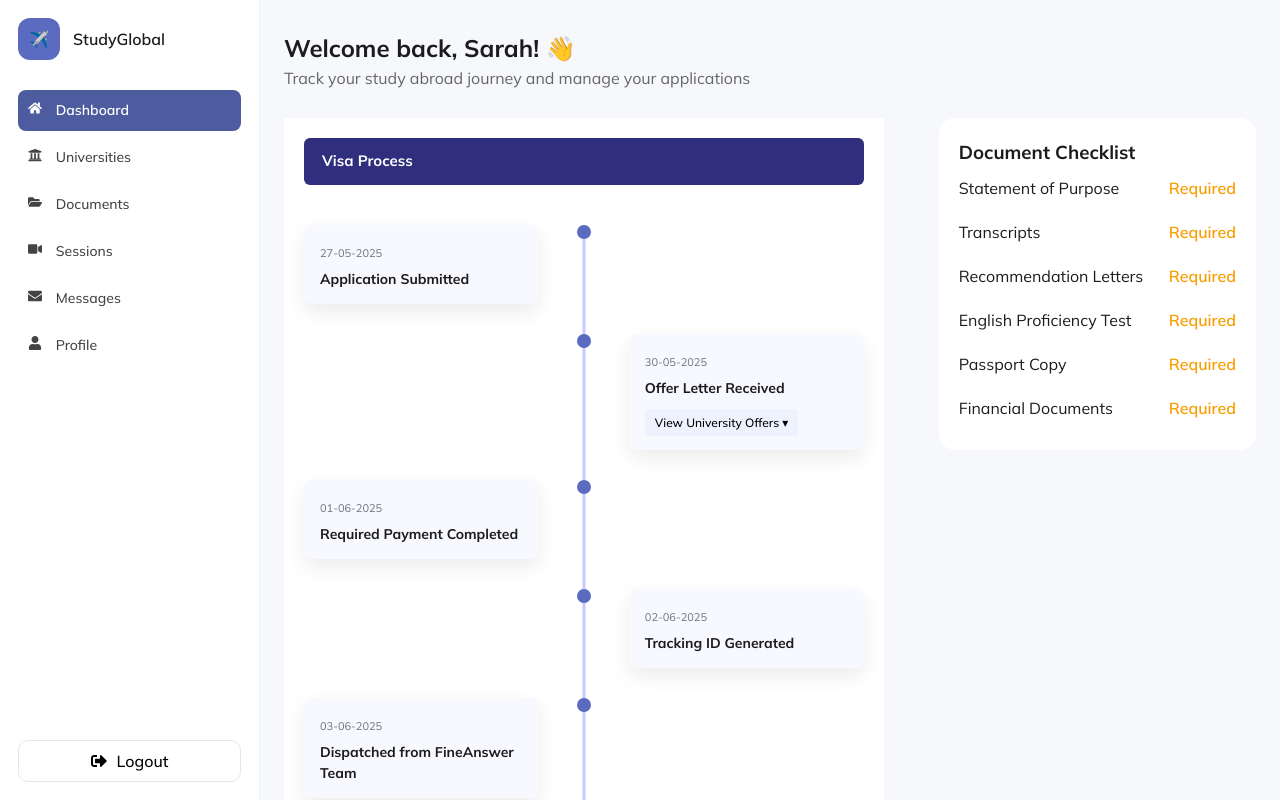
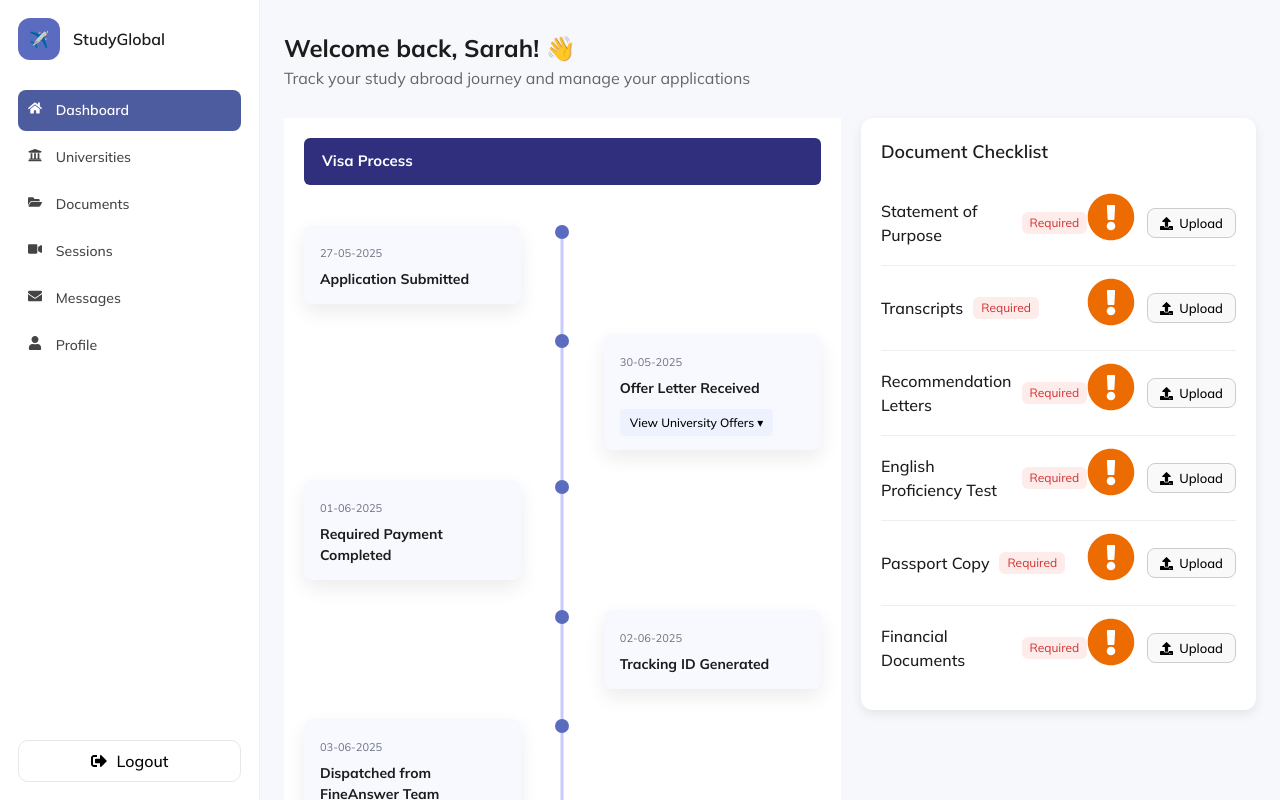
Before and after one commit to farheentrisha/FineAnswer, a React (Vite) app in the folder client/: page /dashboard in a window 1280 px wide. Built offline with nearby package versions, Linux system fonts and the light colour scheme; a web font is replaced by a local one.

Commit message:
document checklist

```diff
--- a/client/src/App.jsx
+++ b/client/src/App.jsx
@@ -8,6 +8,7 @@ import Register from "./RegisterPage";
 import DashboardLayout from "./pages/DashboardLayout";
 import DashboardHome from "./pages/DashboardHome";
 import Universities from "./pages/Universities";
+import DocumentChecklist from "./pages/DocumentChecklist";
 
 import "./App.css";
 
@@ -45,6 +46,7 @@ export default function App() {
   <Route path="/dashboard" element={<DashboardLayout />}>
     <Route index element={<DashboardHome />} />
     <Route path="universities" element={<Universities />} />
+     <Route path="documentchecklist" element={<DocumentChecklist />} />
   </Route>
 </Routes>
     </Router>
--- a/client/src/components/Sidebar.jsx
+++ b/client/src/components/Sidebar.jsx
@@ -31,7 +31,7 @@ export default function Sidebar() {
           <FaUniversity /> <span>Universities</span>
         </NavLink>
 
-        <NavLink to="/documents">
+        <NavLink to="/dashboard/documentchecklist">
           <FaFolderOpen /> <span>Documents</span>
         </NavLink>
 
--- /dev/null
+++ b/client/src/css/documentChecklist.css
@@ -0,0 +1,76 @@
+.document-card {
+  background: #ffffff;
+  padding: 20px;
+  border-radius: 12px;
+  box-shadow: 0 4px 12px rgba(0, 0, 0, 0.08);
+}
+
+.document-card h3 {
+  margin-bottom: 16px;
+  font-size: 18px;
+  font-weight: 600;
+}
+
+.document-row {
+  display: flex;
+  justify-content: space-between;
+  align-items: center;
+  padding: 12px 0;
+  border-bottom: 1px solid #eee;
+}
+
+.document-row:last-child {
+  border-bottom: none;
+}
+
+.doc-info {
+  display: flex;
+  gap: 10px;
+  align-items: center;
+}
+
+.doc-name {
+  font-weight: 500;
+}
+
+.required-tag {
+  font-size: 12px;
+  color: #d32f2f;
+  background: #fdecea;
+  padding: 2px 8px;
+  border-radius: 6px;
+}
+
+.doc-actions {
+  display: flex;
+  align-items: center;
+  gap: 12px;
+}
+
+.icon {
+  font-size: 18px;
+}
+
+.icon.success {
+  color: #2e7d32;
+}
+
+.icon.warning {
+  color: #ed6c02;
+}
+
+.upload-btn {
+  display: flex;
+  align-items: center;
+  gap: 6px;
+  padding: 6px 12px;
+  border: 1px solid #ccc;
+  background: #f9f9f9;
+  border-radius: 8px;
+  cursor: pointer;
+  font-size: 13px;
+}
+
+.upload-btn:hover {
+  background: #eee;
+}
--- a/client/src/pages/DashboardHome.jsx
+++ b/client/src/pages/DashboardHome.jsx
@@ -1,5 +1,4 @@
 import ProgressTracker from "../components/ProgressTracker";
-import EligibilityCard from "../components/EligibilityCard";
 import DocumentChecklist from "./DocumentChecklist";
 
 export default function DashboardHome() {
--- a/client/src/pages/DocumentChecklist.jsx
+++ b/client/src/pages/DocumentChecklist.jsx
@@ -1,21 +1,52 @@
-const docs = [
-  "Statement of Purpose",
-  "Transcripts",
-  "Recommendation Letters",
-  "English Proficiency Test",
-  "Passport Copy",
-  "Financial Documents",
+import { useState } from "react";
+import { FaCheckCircle, FaExclamationCircle, FaUpload } from "react-icons/fa";
+import "../css/documentChecklist.css";
+
+const initialDocuments = [
+  { id: 1, name: "Statement of Purpose", required: true, uploaded: false },
+  { id: 2, name: "Transcripts", required: true, uploaded: false },
+  { id: 3, name: "Recommendation Letters", required: true, uploaded: false },
+  { id: 4, name: "English Proficiency Test", required: true, uploaded: false },
+  { id: 5, name: "Passport Copy", required: true, uploaded: false },
+  { id: 6, name: "Financial Documents", required: true, uploaded: false },
 ];
 
 export default function DocumentChecklist() {
+  const [documents, setDocuments] = useState(initialDocuments);
+
+  const handleUpload = (id) => {
+    setDocuments((prev) =>
+      prev.map((doc) =>
+        doc.id === id ? { ...doc, uploaded: true } : doc
+      )
+    );
+  };
+
   return (
     <div className="document-card">
       <h3>Document Checklist</h3>
 
-      {docs.map((doc, i) => (
-        <div key={i} className="doc-item">
-          <span>{doc}</span>
-          <span className="required">Required</span>
+      {documents.map((doc) => (
+        <div key={doc.id} className="document-row">
+          <div className="doc-info">
+            <span className="doc-name">{doc.name}</span>
+            {doc.required && <span className="required-tag">Required</span>}
+          </div>
+
+          <div className="doc-actions">
+            {doc.uploaded ? (
+              <FaCheckCircle className="icon success" />
+            ) : (
+              <FaExclamationCircle className="icon warning" />
+            )}
+
+            <button
+              className="upload-btn"
+              onClick={() => handleUpload(doc.id)}
+            >
+              <FaUpload /> Upload
+            </button>
+          </div>
         </div>
       ))}
     </div>
```
